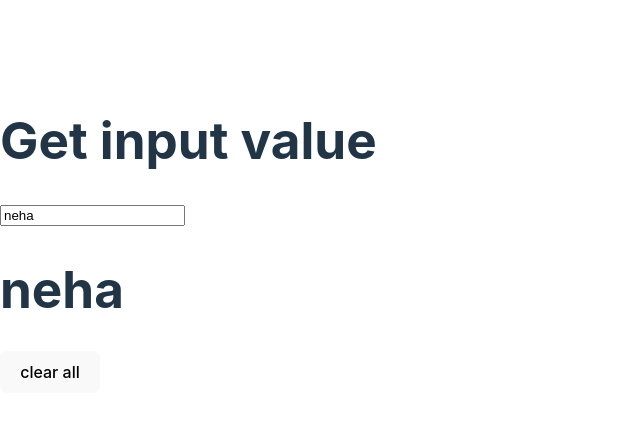
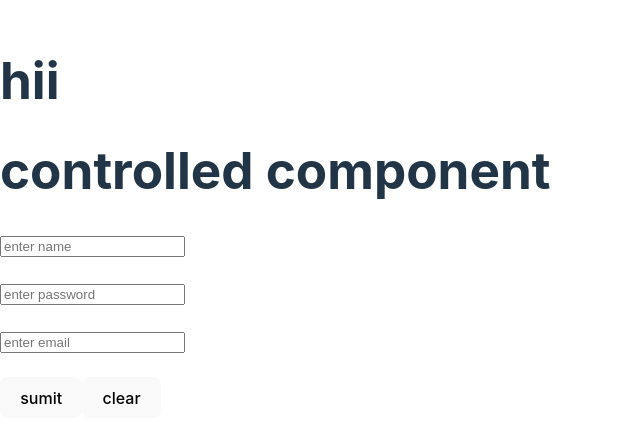
Before and after one commit to yahoowecanwork2/tic-tac-toe-, a React (Vite) app in the folder nehareact/: page / in a window 1280 px wide. Shown: the part 165-608 px from the top of the page, without its empty margins (0-640 px from the left). Built offline with nearby package versions, Linux system fonts and the light colour scheme.

Commit message:
controlled component

```diff
--- a/nehareact/src/App.jsx
+++ b/nehareact/src/App.jsx
@@ -1,15 +1,13 @@
 
 import { useState } from "react";
-
+import Control from "./controlled";
 
 function App() {
-  const [val, setVal] = useState("neha")
+
   return (
     <div>
-      <h1>Get input value</h1>
-      <input type="text" value={val} onChange={(event) => setVal(event.target.value)} placeholder="Enter user name" />
-      <h1>{val}</h1>
-      <button onClick={() => setVal("")}>clear all</button>
+      <h1>hii</h1>
+      <Control />
     </div>
   )
 }
--- /dev/null
+++ b/nehareact/src/controlled.jsx
@@ -0,0 +1,31 @@
+import { useState } from "react";
+
+
+function Control() {
+    const [name, setName] = useState("");
+    const [password, setPassword] = useState("");
+    const [email, setEmail] = useState("");
+
+    return (
+        <div>
+            <h1>controlled component</h1>
+            <form action="" method="get">
+                <input type="text" value={name} onChange={(event) => setName(event.target.value)} placeholder="enter name" />
+                <br /><br />
+                <input type="password" value={password} onChange={(event) => setPassword(event.target.value)} placeholder="enter password" />
+                <br /><br />
+                <input type="text" value={email} onChange={(event) => setEmail(event.target.value)} placeholder="enter email" />
+                <br /> <br />
+                <button>sumit</button>
+                <button onClick={() => { setName(""); setEmail(""); setPassword("") }}>clear</button>
+                <h1>{name}</h1>
+                <h1>{password}</h1>
+                <h1>{email}</h1>
+            </form>
+
+        </div>
+    )
+}
+
+
+export default Control;
```
